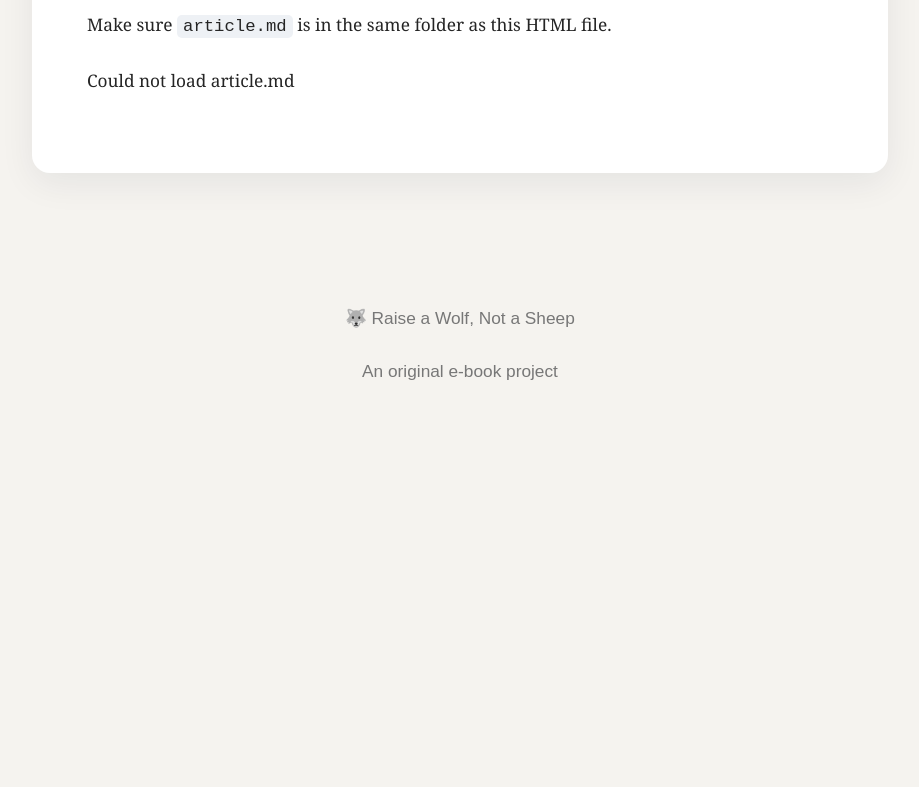
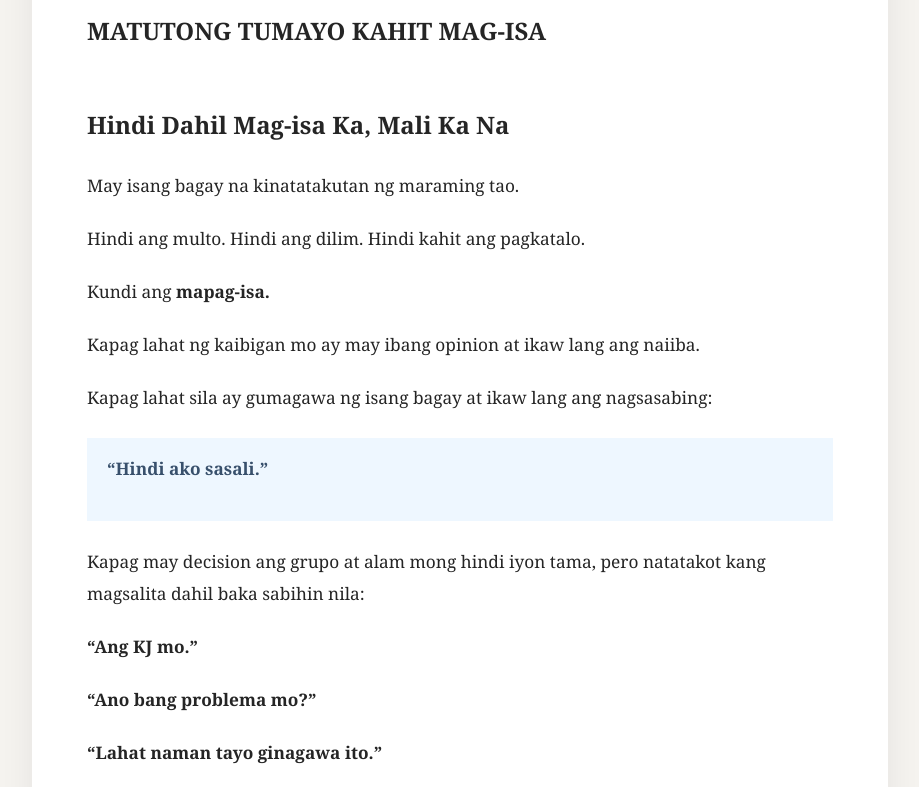
Before and after one commit to d69barrion-web/Raise-A-Wolf-Not-A-Sheep, a plain HTML site: page Chapter4/Chapter4.html in a window 1280 px wide. Shown: the part 1033-1820 px from the top of the page, without its empty margins (180-1099 px from the left). Before the commit the page ends 1492 px from the top, so only its background shows below. Drawn offline with nearby package versions, Linux system fonts and the light colour scheme; no server answers.

Commit message:
Update fetch path for Chapter4-fil.md

```diff
--- a/Chapter4/Chapter4.html
+++ b/Chapter4/Chapter4.html
@@ -373,7 +373,7 @@
     </footer>
     <script src="https://cdn.jsdelivr.net/npm/marked/marked.min.js"></script>
 <script>
-  fetch("mdFiles/Chapter4-fil.md")
+  fetch("Chapter4-fil.md")
     .then(r => {
       if (!r.ok) throw new Error("Could not load article.md");
       return r.text();
```
